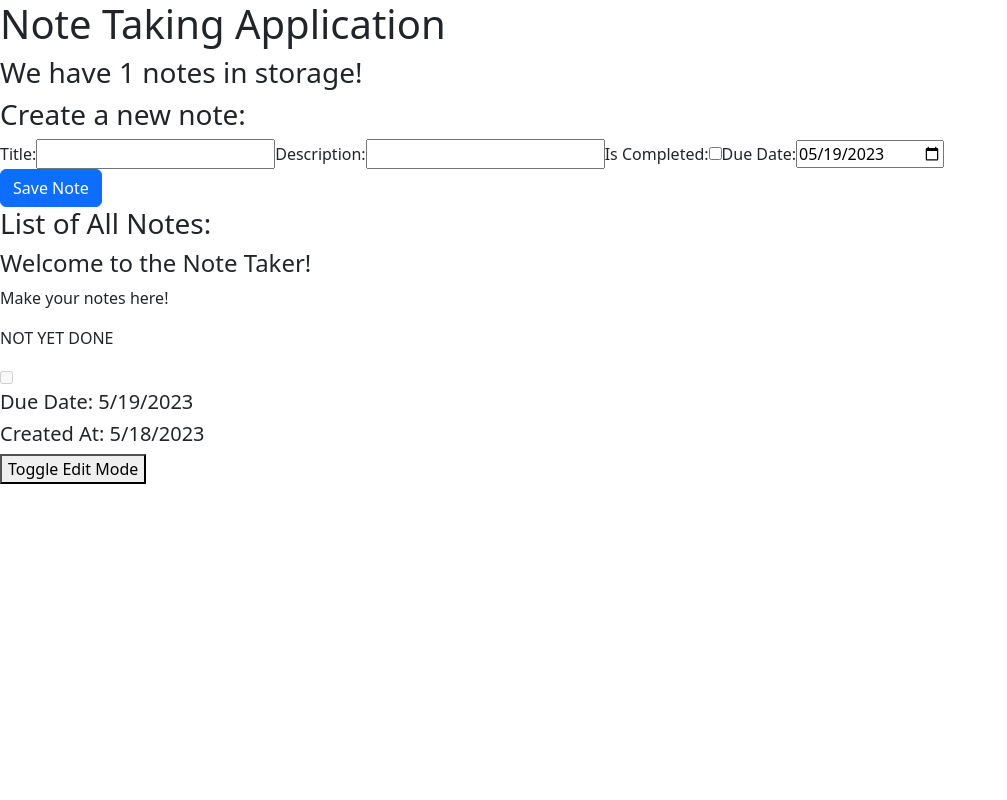
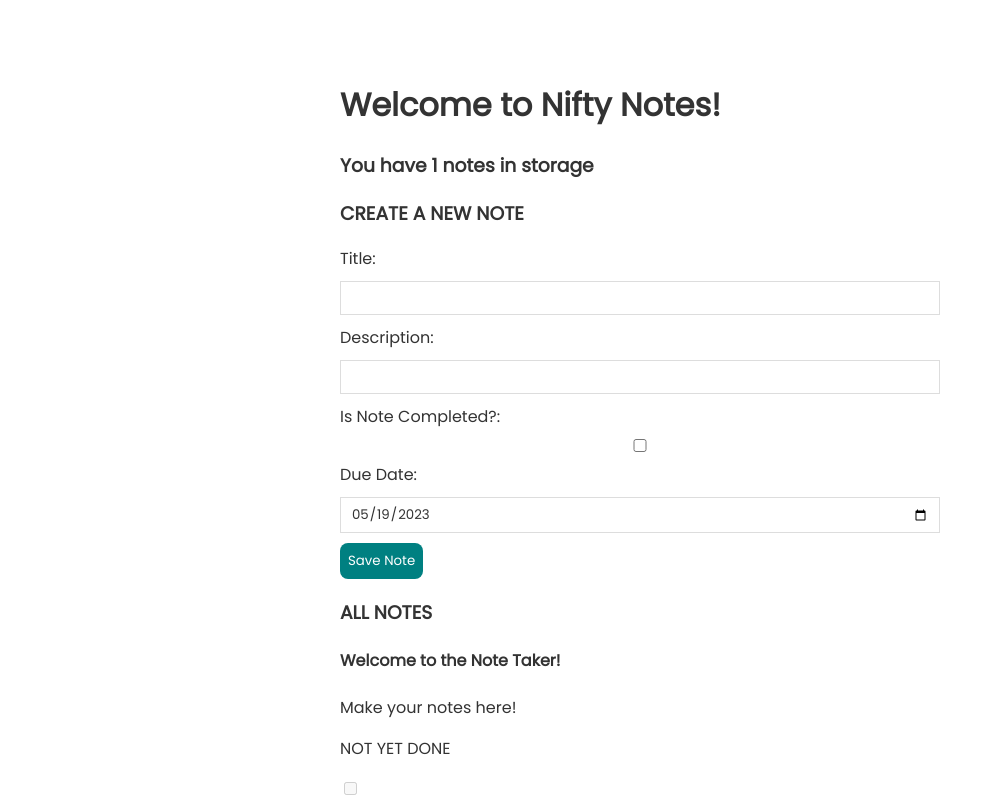
Before and after one commit to KarlaB3/nifty-notes-app, a React (Create React App) app: page / in a window 1280 px wide. Shown: the top 800 px of the page, without its empty margins (0-1007 px from the left). Built offline with nearby package versions, Linux system fonts and the light colour scheme.

Commit message:
refactor: refactored css styling

```diff
--- a/src/components/NoteDisplay.jsx
+++ b/src/components/NoteDisplay.jsx
@@ -7,7 +7,6 @@ export default function NoteDisplay(props){
 	const [localNote, setLocalNote] = useState({});
 
 	const globalNotesData = useNoteData();
-
 
 
 	useEffect(() => {
--- a/src/components/NoteForm.jsx
+++ b/src/components/NoteForm.jsx
@@ -69,27 +69,27 @@ export default function NoteForm(props){
 
 	return(
 		<div>
-			<form>
-			<label>Title:</label>
-			<input type="text" name="title" value={localTitle} onChange={(event) => setLocalTitle(event.target.value)} />
+			<form class="create">
+			<label class="note-label">Title:</label>
+			<input class="create-input" type="text" name="title" value={localTitle} onChange={(event) => setLocalTitle(event.target.value)} />
 
-			<label>Description:</label>
-			<input type="text" name="description" value={localDescription} onChange={(event) => setLocalDescription(event.target.value)} />
+			<label class="note-label">Description:</label>
+			<input class="create-input" type="text" name="description" value={localDescription} onChange={(event) => setLocalDescription(event.target.value)} />
 
-			<label>Is Completed:</label>
-			<input type="checkbox" name="isCompleted" value={localIsCompleted} checked={localIsCompleted} onChange={(event) => setLocalIsCompleted(!localIsCompleted)} />
+			<label class="note-label">Is Note Completed?:</label>
+			<input class="create-input" type="checkbox" name="isCompleted" value={localIsCompleted} checked={localIsCompleted} onChange={(event) => setLocalIsCompleted(!localIsCompleted)} />
 
-			<label>Due Date:</label>
-			<input type="date" name="dueDate" value={new Date (localDueDate).toISOString().split('T')[0]} onChange={(event) => setLocalDueDate(event.target.value)} />
+			<label class="note-label">Due Date:</label>
+			<input class="create-input" type="date" name="dueDate" value={new Date (localDueDate).toISOString().split('T')[0]} onChange={(event) => setLocalDueDate(event.target.value)} />
 
 			{/* This will be handled by the reducer, not the human: */}
 			{/* <label>Created At:</label>
 			<input type="text" name="createdAtDate" value={localCreatedAtDate} onChange={setLocalCreatedAtDate} /> */}
 
 			</form>
-            <Button variant="primary" onClick={saveNoteToGlobal}>
+            <button class="create-button" onClick={saveNoteToGlobal}>
                 {'Save Note'}
-            </Button>
+            </button>
 
 
 		</div>
--- a/src/components/NoteParent.jsx
+++ b/src/components/NoteParent.jsx
@@ -15,7 +15,7 @@ export default function NoteParent(props){
 	return(
 		<div>
 			{editMode ? <NoteForm id={props.id} /> : <NoteDisplay id={props.id} />}
-			<button onClick={toggleEditMode}>Toggle Edit Mode</button>
+			<button class="note-button" onClick={toggleEditMode}>Toggle Note Editing</button>
 		</div>
 	)
 }
--- a/src/index.css
+++ b/src/index.css
@@ -1,13 +1,105 @@
-body {
-  margin: 0;
-  font-family: -apple-system, BlinkMacSystemFont, 'Segoe UI', 'Roboto', 'Oxygen',
-    'Ubuntu', 'Cantarell', 'Fira Sans', 'Droid Sans', 'Helvetica Neue',
-    sans-serif;
-  -webkit-font-smoothing: antialiased;
-  -moz-osx-font-smoothing: grayscale;
+@import url("https://fonts.googleapis.com/css?family=Poppins");
+
+/* base styles */
+* {
+  margin: 0, auto;
+  font-family: "Poppins";
+  color: #333;
 }
 
-code {
-  font-family: source-code-pro, Menlo, Monaco, Consolas, 'Courier New',
-    monospace;
+.h1 {
+  font-size: 20px;
+  color: #008081;
+  margin-bottom: 30px;
 }
+
+.h3 {
+  font-size: 16px;
+  color: #008081;
+  margin-bottom: 30px;
+}
+
+.content {
+  max-width: 600px;
+  margin: 40px auto;
+  padding: 20px;
+}
+
+/* blog previews/list of blog items */
+.blog-preview {
+  padding: 10px 16px;
+  margin: 20px 0;
+  border-bottom: 1px solid #fafafa;
+}
+
+.blog-preview:hover {
+  box-shadow: 1px 3px 5px rgba(0,0,0,0.1);
+}
+
+.blog-preview h2 {
+  font-size: 20px;
+  color: #008081;
+  margin-bottom: 8px;
+}
+
+.blog-preview a {
+  text-decoration: none;
+}
+
+/* note display */
+.note-h2 {
+  padding-bottom: 10px;
+  font-size: 20px;
+  color:#008081;
+  margin-bottom: 10px;
+}
+
+.note-p {
+  margin-top: 8px;
+  margin-bottom: 8px;
+}
+
+.note-div {
+  margin: 20px 10px;
+}
+
+.note-button {
+  margin-top: 10px;
+  margin-bottom: 10px;
+  background: #008081;
+  color: #fff;
+  border: 0;
+  padding: 9px;
+  border-radius: 8px;
+  cursor: pointer;
+}
+
+/* create new note form */
+.create {
+  max-width: 600px;
+  margin: 0 auto;
+  text-align: left;
+}
+
+.create-label {
+  text-align: left;
+  display: block;
+}
+
+.create-input {
+  width: 100%;
+  padding: 6px 10px;
+  margin: 10px 0;
+  border: 1px solid #ddd;
+  box-sizing: border-box;
+  display: block;
+}
+
+.create-button {
+  background: #008081;
+  color: #fff;
+  border: 0;
+  padding: 8px;
+  border-radius: 8px;
+  cursor: pointer;
+}
--- a/src/index.js
+++ b/src/index.js
@@ -5,8 +5,6 @@ import App from './App';
 import reportWebVitals from './reportWebVitals';
 import { BrowserRouter } from "react-router-dom";
 import NotesProvider from './contexts/NotesContext';
-
-import 'bootstrap/dist/css/bootstrap.min.css';
 
 const root = ReactDOM.createRoot(document.getElementById('root'));
 root.render(
--- a/src/pages/Homepage.jsx
+++ b/src/pages/Homepage.jsx
@@ -8,19 +8,19 @@ export default function Homepage(props){
 	const globalNotesData = useNoteData();
 	// const [someData, someFunction] = useContext(SomeContext);
 
-	return(
-		<div>
-			<h1>Note Taking Application</h1>
+	return (
+		<div class="content">
+			<h1>Welcome to Nifty Notes!</h1>
 
 			{/* Note Count Component */}
-			<h3>We have {globalNotesData.length} notes in storage!</h3>
+			<h3>You have {globalNotesData.length} notes in storage</h3>
 
 			{/* Note Form Component */}
-			<h3>Create a new note:</h3>
+			<h3>CREATE A NEW NOTE</h3>
 			<NoteForm />
 
 			{/* List Of All Notes Component */}
-			<h3>List of All Notes:</h3>
+			<h3>ALL NOTES</h3>
 			{globalNotesData.map((note) => {
 				return(
 				<div key={note.id}>
```
